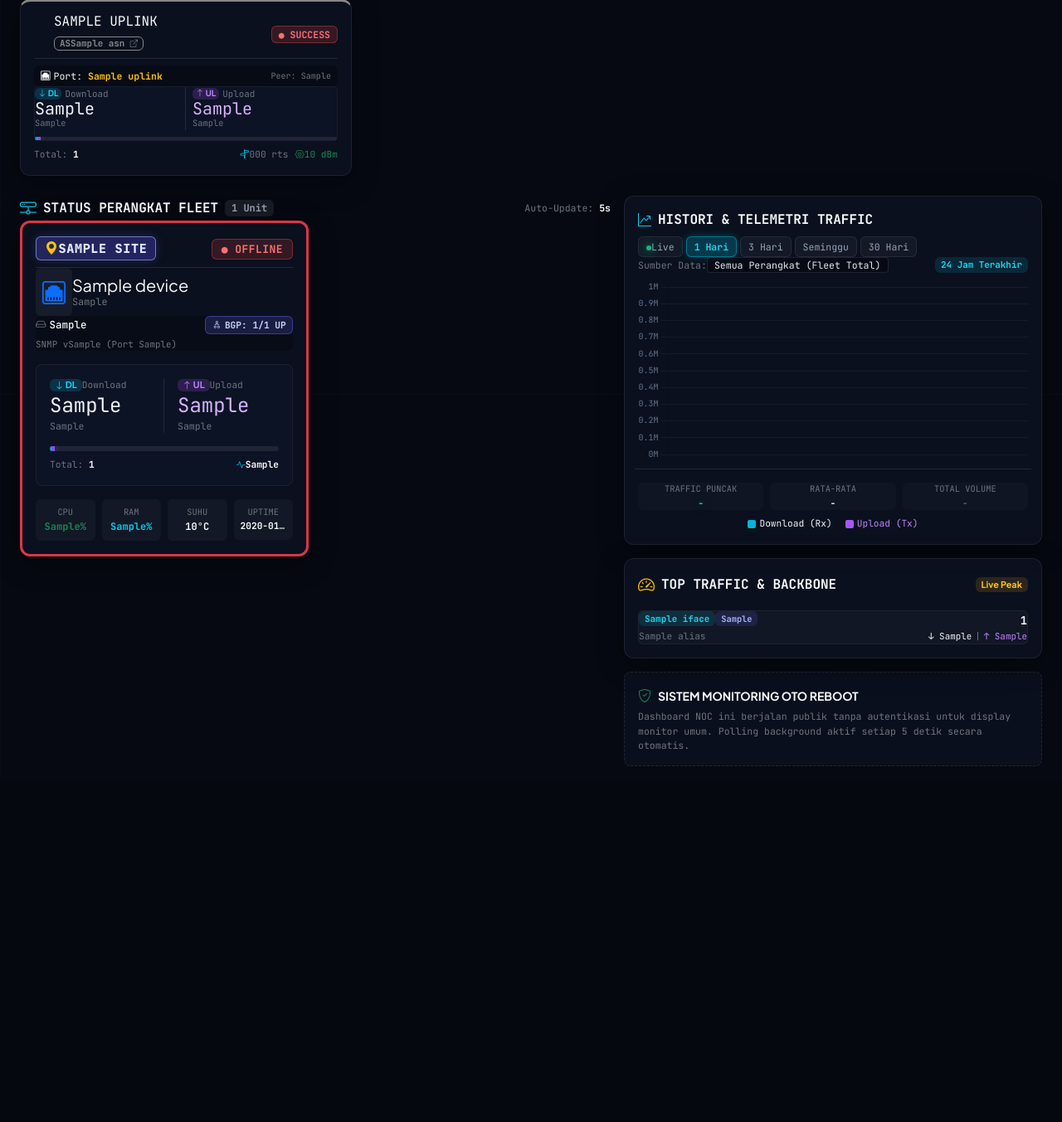
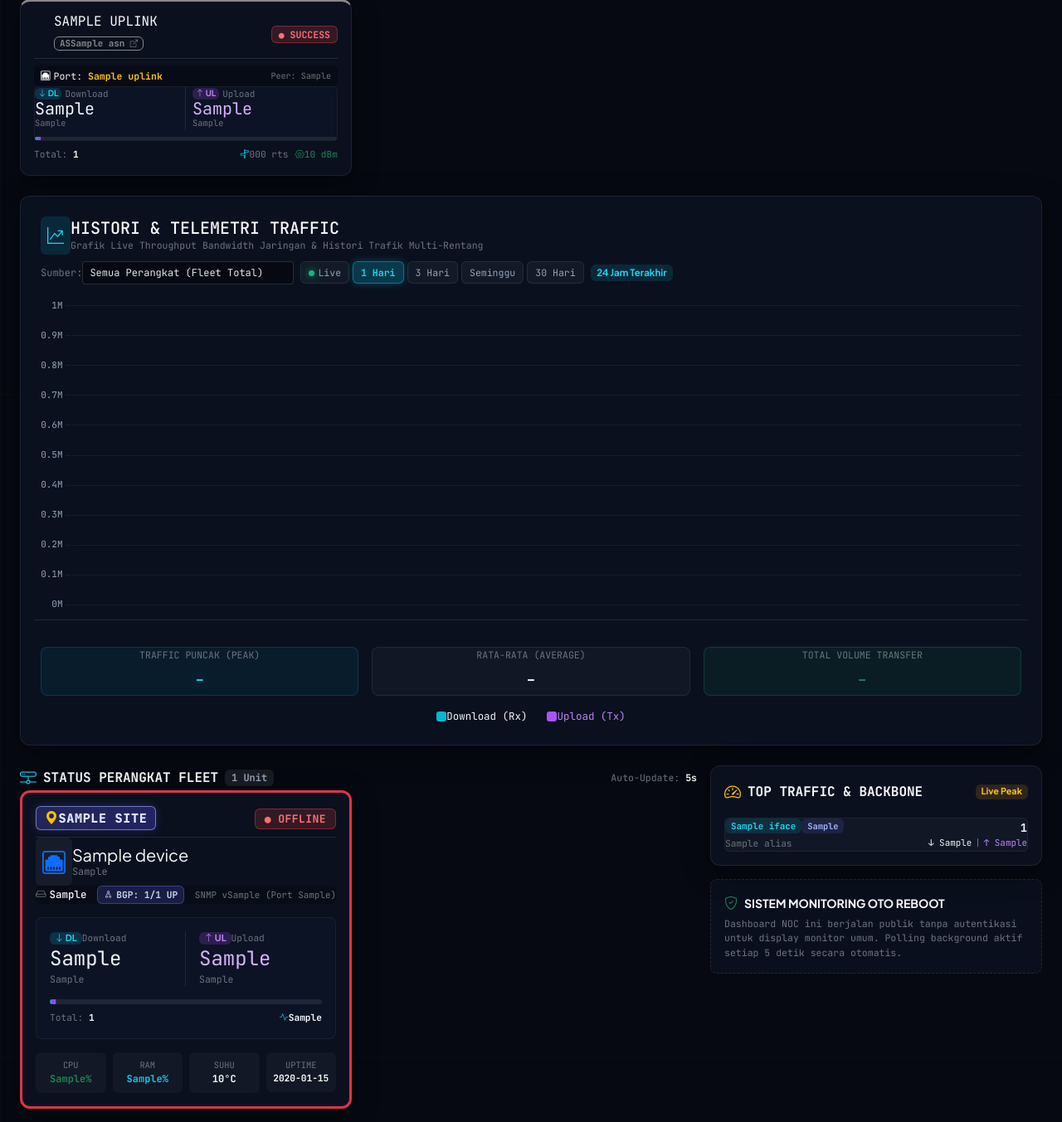
Before and after one commit to muissinanda/oto-reboot, a Python web app: template app/templates/noc_wallboard.html in a window 1280 px wide. Shown: the part 325-1678 px from the top of the page at 83% size. Before the commit the page ends 1249 px from the top, so only its background shows below. Run offline with Jinja, Linux system fonts and the light colour scheme; the template is opened without the code that fills it: most values are stand-ins (such as "Sample title", 1, 10 or a date in 2020); a map, chart or similar area stays blank.

Commit message:
feat(wallboard): posisikan grafik Histori & Telemetri Traffic di tengah sendirian full-width dengan tinggi 380px agar jauh lebih jelas di layar monitor

```diff
--- a/app/templates/noc_wallboard.html
+++ b/app/templates/noc_wallboard.html
@@ -529,11 +529,94 @@
             </div>
         </div>
 
-        <!-- SPLIT WORKSPACE: LEFT (FLEET CARDS) & RIGHT (TOP BACKBONES & MULTI-RANGE HISTORY CHART) -->
+        <!-- FULL-WIDTH DEDICATED TRAFFIC HISTORY & TELEMETRY CHART (CENTERPIECE, BIG & CLEAR) -->
+        <div class="mb-4" id="historySection">
+            <div class="glass-panel p-3 p-md-4 position-relative overflow-hidden">
+                <div class="d-flex justify-content-between align-items-center flex-wrap gap-2 mb-3">
+                    <div class="d-flex align-items-center gap-2.5">
+                        <div class="p-2 rounded-2" style="background: rgba(6, 182, 212, 0.15); color: #22d3ee;">
+                            <i class="bi bi-graph-up-arrow fs-5"></i>
+                        </div>
+                        <div>
+                            <h2 class="h5 mb-0 fw-extrabold text-light font-mono">HISTORI & TELEMETRI TRAFFIC</h2>
+                            <div class="text-secondary small font-mono mt-0.5" style="font-size: 0.72rem;">
+                                Grafik Live Throughput Bandwidth Jaringan & Histori Trafik Multi-Rentang
+                            </div>
+                        </div>
+                    </div>
+
+                    <div class="d-flex align-items-center gap-2 flex-wrap">
+                        <!-- Filter Perangkat untuk Histori -->
+                        <div class="d-flex align-items-center gap-1.5 font-mono small" style="font-size: 0.75rem;">
+                            <span class="text-secondary">Sumber:</span>
+                            <select id="chartDeviceSelect" class="form-select form-select-sm py-1 px-2.5" style="font-size: 0.75rem; width: auto; background: rgba(0,0,0,0.4); border-color: rgba(255,255,255,0.15); color: #e2e8f0;" onchange="reloadHistory()">
+                                <option value="">Semua Perangkat (Fleet Total)</option>
+                                {% for d in devices %}
+                                    <option value="{{ d.id }}">{{ d.name }} ({{ d.site }})</option>
+                                {% endfor %}
+                            </select>
+                        </div>
+
+                        <!-- Range Selector Pills: Live, 1d, 3d, 7d, 30d -->
+                        <div class="d-flex align-items-center gap-1" id="historyRangeGroup">
+                            <button class="range-pill px-2.5 py-1" data-range="live" onclick="changeHistoryRange('live', this)">
+                                <span class="pulse-dot online me-1" style="width: 7px; height: 7px;"></span>Live
+                            </button>
+                            <button class="range-pill active px-2.5 py-1" data-range="1d" onclick="changeHistoryRange('1d', this)">1 Hari</button>
+                            <button class="range-pill px-2.5 py-1" data-range="3d" onclick="changeHistoryRange('3d', this)">3 Hari</button>
+                            <button class="range-pill px-2.5 py-1" data-range="7d" onclick="changeHistoryRange('7d', this)">Seminggu</button>
+                            <button class="range-pill px-2.5 py-1" data-range="30d" onclick="changeHistoryRange('30d', this)">30 Hari</button>
+                        </div>
+
+                        <span class="badge px-2.5 py-1.5" style="background: rgba(6, 182, 212, 0.15); color: #22d3ee; font-size: 0.72rem;" id="chartRangeBadge">
+                            24 Jam Terakhir
+                        </span>
+                    </div>
+                </div>
+
+                <!-- Canvas Chart (TALL & BIG: 380px) -->
+                <div style="height: 380px; position: relative;">
+                    <canvas id="telemetryChart"></canvas>
+                </div>
+
+                <!-- Legend & Peak/Avg/Volume Stat Highlights -->
+                <div class="row g-3 mt-2 pt-3 border-top border-light border-opacity-10 text-center font-mono">
+                    <div class="col-12 col-md-4">
+                        <div class="p-2.5 rounded-3 h-100" style="background: rgba(6, 182, 212, 0.08); border: 1px solid rgba(6, 182, 212, 0.2);">
+                            <div class="text-secondary small font-mono" style="font-size: 0.72rem;">TRAFFIC PUNCAK (PEAK)</div>
+                            <div class="fs-4 fw-extrabold glow-cyan mt-1" id="histPeakVal">-</div>
+                        </div>
+                    </div>
+                    <div class="col-12 col-md-4">
+                        <div class="p-2.5 rounded-3 h-100" style="background: rgba(255, 255, 255, 0.03); border: 1px solid rgba(255, 255, 255, 0.08);">
+                            <div class="text-secondary small font-mono" style="font-size: 0.72rem;">RATA-RATA (AVERAGE)</div>
+                            <div class="fs-4 fw-extrabold text-light mt-1" id="histAvgVal">-</div>
+                        </div>
+                    </div>
+                    <div class="col-12 col-md-4">
+                        <div class="p-2.5 rounded-3 h-100" style="background: rgba(16, 185, 129, 0.08); border: 1px solid rgba(16, 185, 129, 0.2);">
+                            <div class="text-secondary small font-mono" style="font-size: 0.72rem;">TOTAL VOLUME TRANSFER</div>
+                            <div class="fs-4 fw-extrabold text-success mt-1" id="histVolumeVal">-</div>
+                        </div>
+                    </div>
+                </div>
+
+                <div class="d-flex justify-content-center align-items-center gap-4 mt-3 font-mono small" style="font-size: 0.78rem;">
+                    <span class="d-flex align-items-center gap-1.5 text-cyan">
+                        <span style="display:inline-block; width: 12px; height: 12px; background: #06b6d4; border-radius: 3px;"></span> Download (Rx)
+                    </span>
+                    <span class="d-flex align-items-center gap-1.5" style="color: #c084fc;">
+                        <span style="display:inline-block; width: 12px; height: 12px; background: #a855f7; border-radius: 3px;"></span> Upload (Tx)
+                    </span>
+                </div>
+            </div>
+        </div>
+
+        <!-- BOTTOM WORKSPACE: LEFT (FLEET CARDS) & RIGHT (TOP BACKBONES) -->
         <div class="row g-3">
 
             <!-- LEFT COLUMN: PERANGKAT MONITOR CARDS (TV WALLBOARD GRID) -->
-            <div class="col-12 col-xl-7">
+            <div class="col-12 col-xl-8">
                 <div class="d-flex justify-content-between align-items-center mb-2.5">
                     <div class="d-flex align-items-center gap-2">
                         <i class="bi bi-hdd-network text-info fs-5"></i>
@@ -700,81 +783,8 @@
                 </div>
             </div>
 
-            <!-- RIGHT COLUMN: MULTI-RANGE HISTORICAL CHART & TOP BACKBONES LEADERBOARD -->
-            <div class="col-12 col-xl-5">
-
-                <!-- MULTI-RANGE TRAFFIC THROUGHPUT & HISTORICAL CHART (30 Hari, Seminggu, 3 Hari, 1 Hari, Live) -->
-                <div class="glass-panel p-3 mb-3">
-                    <div class="d-flex justify-content-between align-items-center flex-wrap gap-2 mb-2.5">
-                        <div class="d-flex align-items-center gap-2">
-                            <i class="bi bi-graph-up-arrow text-info"></i>
-                            <h2 class="h6 mb-0 fw-bold text-light font-mono">HISTORI & TELEMETRI TRAFFIC</h2>
-                        </div>
-
-                        <!-- Range Selector Pills: Live, 1d, 3d, 7d, 30d -->
-                        <div class="d-flex align-items-center gap-1" id="historyRangeGroup">
-                            <button class="range-pill" data-range="live" onclick="changeHistoryRange('live', this)">
-                                <span class="pulse-dot online me-0.5" style="width: 6px; height: 6px;"></span>Live
-                            </button>
-                            <button class="range-pill active" data-range="1d" onclick="changeHistoryRange('1d', this)">1 Hari</button>
-                            <button class="range-pill" data-range="3d" onclick="changeHistoryRange('3d', this)">3 Hari</button>
-                            <button class="range-pill" data-range="7d" onclick="changeHistoryRange('7d', this)">Seminggu</button>
-                            <button class="range-pill" data-range="30d" onclick="changeHistoryRange('30d', this)">30 Hari</button>
-                        </div>
-                    </div>
-
-                    <!-- Filter Perangkat untuk Histori -->
-                    <div class="d-flex justify-content-between align-items-center mb-2 font-mono small">
-                        <div class="d-flex align-items-center gap-1.5" style="font-size: 0.72rem;">
-                            <span class="text-secondary">Sumber Data:</span>
-                            <select id="chartDeviceSelect" class="form-select form-select-sm py-0 px-2" style="font-size: 0.72rem; width: auto; background: rgba(0,0,0,0.3); border-color: rgba(255,255,255,0.1); color: #e2e8f0;" onchange="reloadHistory()">
-                                <option value="">Semua Perangkat (Fleet Total)</option>
-                                {% for d in devices %}
-                                    <option value="{{ d.id }}">{{ d.name }} ({{ d.site }})</option>
-                                {% endfor %}
-                            </select>
-                        </div>
-                        <span class="badge" style="background: rgba(6, 182, 212, 0.15); color: #22d3ee; font-size: 0.68rem;" id="chartRangeBadge">
-                            24 Jam Terakhir
-                        </span>
-                    </div>
-
-                    <!-- Canvas Chart -->
-                    <div style="height: 220px; position: relative;">
-                        <canvas id="telemetryChart"></canvas>
-                    </div>
-
-                    <!-- Legend & Peak/Avg/Volume Stat Highlights -->
-                    <div class="row g-2 mt-2 pt-2 border-top border-light border-opacity-10 text-center font-mono small" style="font-size: 0.72rem;">
-                        <div class="col-4">
-                            <div class="p-1.5 rounded" style="background: rgba(255,255,255,0.02);">
-                                <div class="text-secondary" style="font-size: 0.65rem;">TRAFFIC PUNCAK</div>
-                                <div class="fw-bold glow-cyan mt-0.5" id="histPeakVal">-</div>
-                            </div>
-                        </div>
-                        <div class="col-4">
-                            <div class="p-1.5 rounded" style="background: rgba(255,255,255,0.02);">
-                                <div class="text-secondary" style="font-size: 0.65rem;">RATA-RATA</div>
-                                <div class="fw-bold text-light mt-0.5" id="histAvgVal">-</div>
-                            </div>
-                        </div>
-                        <div class="col-4">
-                            <div class="p-1.5 rounded" style="background: rgba(255,255,255,0.02);">
-                                <div class="text-secondary" style="font-size: 0.65rem;">TOTAL VOLUME</div>
-                                <div class="fw-bold text-success mt-0.5" id="histVolumeVal">-</div>
-                            </div>
-                        </div>
-                    </div>
-
-                    <div class="d-flex justify-content-center align-items-center gap-3 mt-2 font-mono small" style="font-size: 0.7rem;">
-                        <span class="d-flex align-items-center gap-1 text-cyan">
-                            <span style="display:inline-block; width: 10px; height: 10px; background: #06b6d4; border-radius: 2px;"></span> Download (Rx)
-                        </span>
-                        <span class="d-flex align-items-center gap-1" style="color: #c084fc;">
-                            <span style="display:inline-block; width: 10px; height: 10px; background: #a855f7; border-radius: 2px;"></span> Upload (Tx)
-                        </span>
-                    </div>
-                </div>
+            <!-- RIGHT COLUMN: TOP BACKBONES LEADERBOARD -->
+            <div class="col-12 col-xl-4">
 
                 <!-- TOP BACKBONE INTERFACES LEADERBOARD -->
                 <div class="glass-panel p-3 mb-3">
@@ -984,12 +994,12 @@
 
         // Initialize Real-time & Historical Chart.js
         const ctx = document.getElementById('telemetryChart').getContext('2d');
-        const gradientRx = ctx.createLinearGradient(0, 0, 0, 200);
-        gradientRx.addColorStop(0, 'rgba(6, 182, 212, 0.4)');
+        const gradientRx = ctx.createLinearGradient(0, 0, 0, 360);
+        gradientRx.addColorStop(0, 'rgba(6, 182, 212, 0.45)');
         gradientRx.addColorStop(1, 'rgba(6, 182, 212, 0.0)');
 
-        const gradientTx = ctx.createLinearGradient(0, 0, 0, 200);
-        gradientTx.addColorStop(0, 'rgba(168, 85, 247, 0.4)');
+        const gradientTx = ctx.createLinearGradient(0, 0, 0, 360);
+        gradientTx.addColorStop(0, 'rgba(168, 85, 247, 0.45)');
         gradientTx.addColorStop(1, 'rgba(168, 85, 247, 0.0)');
 
         const telemetryChart = new Chart(ctx, {
@@ -1002,22 +1012,22 @@
                         data: [],
                         borderColor: '#06b6d4',
                         backgroundColor: gradientRx,
-                        borderWidth: 2,
+                        borderWidth: 2.5,
                         tension: 0.35,
                         fill: true,
                         pointRadius: 1,
-                        pointHoverRadius: 5
+                        pointHoverRadius: 6
                     },
                     {
                         label: 'Upload',
                         data: [],
                         borderColor: '#a855f7',
                         backgroundColor: gradientTx,
-                        borderWidth: 2,
+                        borderWidth: 2.5,
                         tension: 0.35,
                         fill: true,
                         pointRadius: 1,
-                        pointHoverRadius: 5
+                        pointHoverRadius: 6
                     }
                 ]
             },
@@ -1031,8 +1041,8 @@
                         mode: 'index',
                         intersect: false,
                         backgroundColor: 'rgba(15, 23, 42, 0.95)',
-                        titleFont: { family: 'JetBrains Mono' },
-                        bodyFont: { family: 'JetBrains Mono' },
+                        titleFont: { family: 'JetBrains Mono', size: 12 },
+                        bodyFont: { family: 'JetBrains Mono', size: 12 },
                         callbacks: {
                             label: function(ctx) {
                                 return ` ${ctx.dataset.label}: ${ctx.parsed.y} Mbps`;
@@ -1042,20 +1052,20 @@
                 },
                 scales: {
                     x: {
-                        grid: { color: 'rgba(255, 255, 255, 0.04)' },
+                        grid: { color: 'rgba(255, 255, 255, 0.05)' },
                         ticks: {
-                            color: '#64748b',
-                            font: { family: 'JetBrains Mono', size: 10 },
+                            color: '#94a3b8',
+                            font: { family: 'JetBrains Mono', size: 11 },
                             maxRotation: 0,
                             autoSkip: true,
-                            maxTicksLimit: 8
+                            maxTicksLimit: 14
                         }
                     },
                     y: {
-                        grid: { color: 'rgba(255, 255, 255, 0.05)' },
+                        grid: { color: 'rgba(255, 255, 255, 0.06)' },
                         ticks: {
-                            color: '#64748b',
-                            font: { family: 'JetBrains Mono', size: 10 },
+                            color: '#94a3b8',
+                            font: { family: 'JetBrains Mono', size: 11 },
                             callback: function(v) {
                                 if (v >= 1000) return (v / 1000).toFixed(1) + 'G';
                                 return v + 'M';
```
